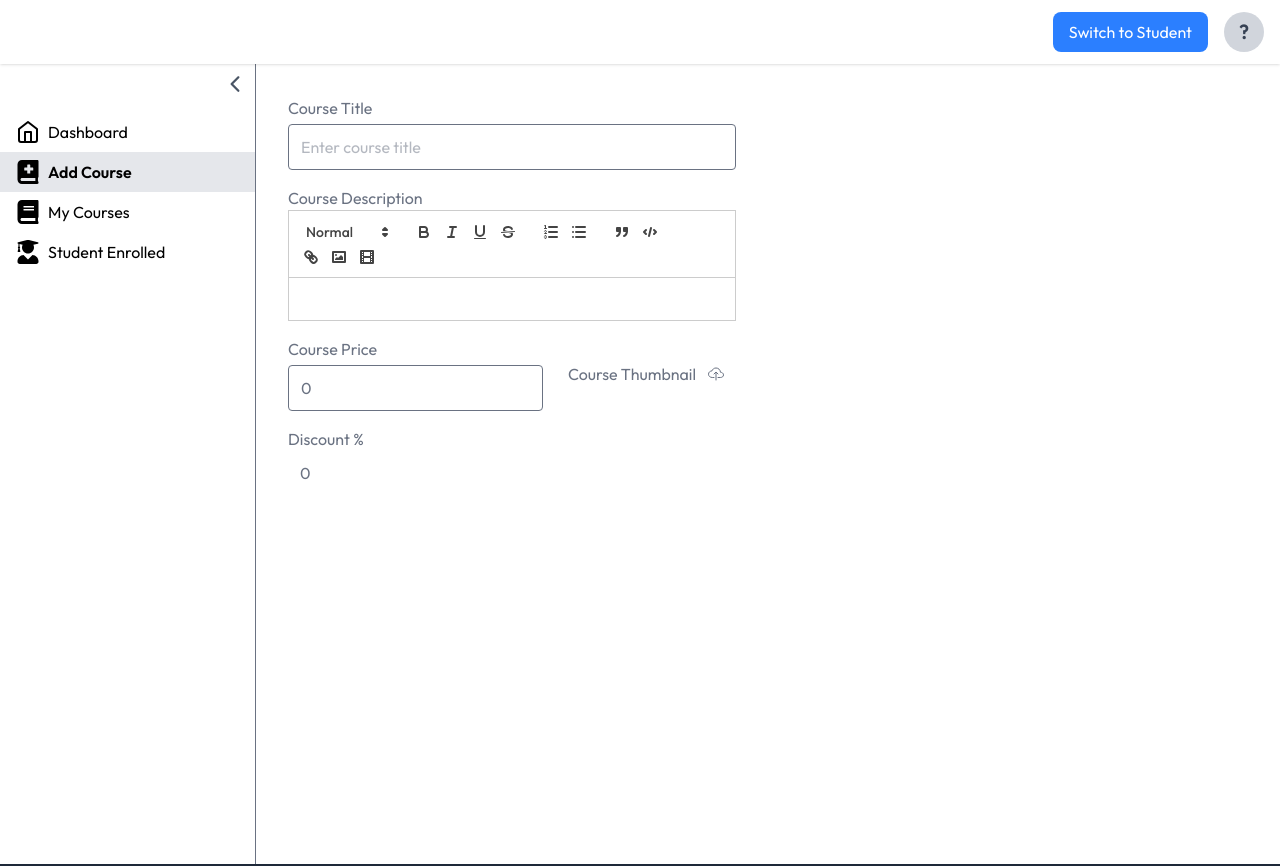
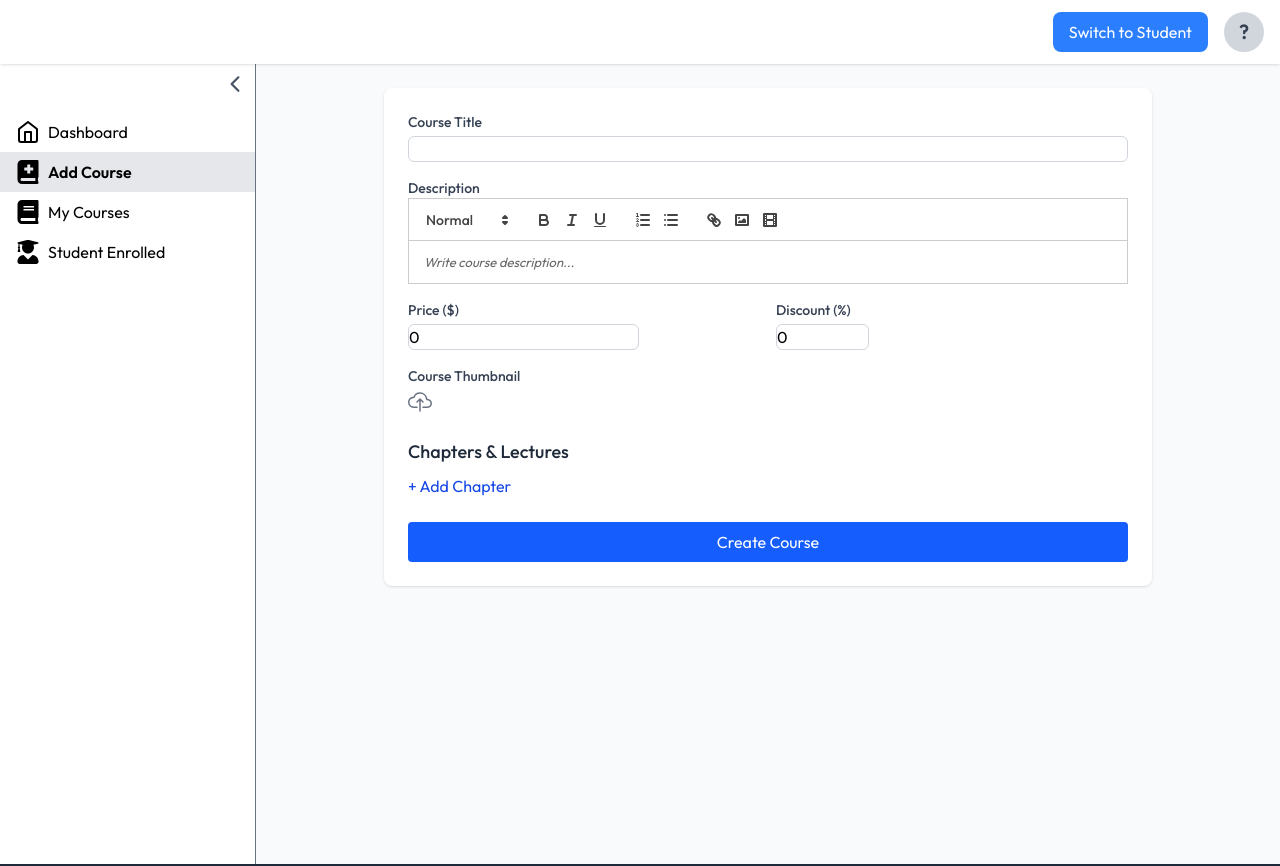
Before and after one commit to Arun-Taj/LMS-MERN, a React (Vite) app in the folder client/: page /educator/addCourse in a window 1280 px wide. Shown: the top 866 px of the page. Built offline with nearby package versions, Linux system fonts and the light colour scheme.

Commit message:
fix:Add course bugs fixed for now

```diff
--- a/client/src/pages/educator/AddCourse.jsx
+++ b/client/src/pages/educator/AddCourse.jsx
@@ -1,24 +1,23 @@
+import React, { useEffect, useState, useRef } from "react";
 import Quill from "quill";
-import React, { useEffect, useState, useRef } from "react";
 import uniqid from "uniqid";
+import axios from "axios";
 import "quill/dist/quill.snow.css";
-import EduLogo from "../../assets/Edu-Logo.png";
 import { IoCloudUploadOutline } from "react-icons/io5";
-
+import { RiArrowDropDownLine, RiDeleteBack2Line } from "react-icons/ri";
 
 const AddCourse = () => {
-  // const quill = new Quill('#editor');
-  const quillRef = useState(null);
+  const quillRef = useRef(null);
   const editorRef = useRef(null);
+
   const [courseTitle, setCourseTitle] = useState("");
   const [coursePrice, setCoursePrice] = useState(0);
   const [discount, setDiscount] = useState(0);
-  const [image, setImage] = useState(0);
+  const [imageFile, setImageFile] = useState(null);
   const [chapters, setChapters] = useState([]);
 
-  const [showPopUp, setShowPopUp] = useState(null);
-  const [currentChapterId, setCurrentChapterId] = useState(null);
-
+  const [showLecturePopup, setShowLecturePopup] = useState(false);
+  const [activeChapterId, setActiveChapterId] = useState(null);
   const [lectureDetails, setLectureDetails] = useState({
     lectureTitle: "",
     lectureDuration: "",
@@ -26,78 +25,296 @@ const AddCourse = () => {
     isPreviewFree: false,
   });
 
+  // initialize Quill editor
   useEffect(() => {
     if (editorRef.current && !quillRef.current) {
       quillRef.current = new Quill(editorRef.current, {
         theme: "snow",
+        placeholder: "Write course description...",
         modules: {
           toolbar: [
-            [{ header: [1, 2, 3, 4, false] }],
-            ["bold", "italic", "underline", "strike"],
-            // lists
+            [{ header: [1, 2, 3, false] }],
+            ["bold", "italic", "underline"],
             [{ list: "ordered" }, { list: "bullet" }],
-            // indentation
-            // [{ indent: '-1' }, { indent: '+1' }],
-            // // text direction
-            // [{ direction: 'rtl' }],
-            // blockquote and code-block
-            ["blockquote", "code-block"],
-            // insert options
             ["link", "image", "video"],
-            // // clean styling
-            // ['clean']
           ],
         },
       });
     }
   }, []);
 
+  // handle adding, removing, toggling chapters
+  const handleChapter = (action, chapterId = null) => {
+    if (action === "add") {
+      const title = prompt("Enter chapter name:");
+      if (!title) return;
+      const newChapter = {
+        chapterId: uniqid(),
+        chapterTitle: title,
+        chapterContent: [],
+        collapsed: false,
+      };
+      setChapters(prev => [...prev, newChapter]);
+    }
+    if (action === "remove" && chapterId) {
+      if (window.confirm("Are you sure you want to delete this chapter?")) {
+        setChapters(prev => prev.filter(ch => ch.chapterId !== chapterId));
+      }
+    }
+    if (action === "toggle" && chapterId) {
+      setChapters(prev =>
+        prev.map(ch =>
+          ch.chapterId === chapterId ? { ...ch, collapsed: !ch.collapsed } : ch
+        )
+      );
+    }
+    if (action === "openLecturePopup" && chapterId) {
+      setActiveChapterId(chapterId);
+      setShowLecturePopup(true);
+    }
+  };
+
+  // handle lecture form submit
+  const handleAddLecture = () => {
+    if (!lectureDetails.lectureTitle || !lectureDetails.lectureDuration || !lectureDetails.lectureUrl) {
+      alert("Please fill all lecture fields.");
+      return;
+    }
+    setChapters(prev =>
+      prev.map(ch => {
+        if (ch.chapterId === activeChapterId) {
+          return {
+            ...ch,
+            chapterContent: [...ch.chapterContent, { ...lectureDetails }],
+          };
+        }
+        return ch;
+      })
+    );
+    // reset
+    setLectureDetails({ lectureTitle: "", lectureDuration: "", lectureUrl: "", isPreviewFree: false });
+    setShowLecturePopup(false);
+    setActiveChapterId(null);
+  };
+
+  // handle form submission
+  const handleSubmit = async e => {
+    e.preventDefault();
+    const descriptionHtml = quillRef.current.root.innerHTML;
+
+    const formData = new FormData();
+    formData.append("title", courseTitle);
+    formData.append("description", descriptionHtml);
+    formData.append("price", coursePrice);
+    formData.append("discount", discount);
+    if (imageFile) formData.append("thumbnail", imageFile);
+
+    formData.append("chapters", JSON.stringify(chapters));
+
+    for (const [key, value] of formData.entries()) {
+      console.log(`${key}:`, value);
+    }
+
+    try {
+      const response = await axios.post("/api/courses", formData, {
+        headers: { "Content-Type": "multipart/form-data" },
+      });
+      alert("Course created successfully!");
+      // reset form
+      setCourseTitle("");
+      quillRef.current.setText("");
+      setCoursePrice(0);
+      setDiscount(0);
+      setImageFile(null);
+      setChapters([]);
+    } catch (error) {
+      console.error(error);
+      alert("Error creating course. Please try again.");
+    }
+
+  };
+
   return (
-    <div className="min-h-screen overflow-scroll flex flex-col items-start justify-between md:p-8 md:pb-0 p-4 pt-8 pb-0">
-      <form
-        action=""
-        className="flex flex-col gap-4 max-w-md w-full text-gray-500"
-      >
-        <div className="flex flex-col gap-1">
-          <p>Course Title</p>
+    <div className="min-h-screen overflow-auto p-6 bg-gray-50">
+      <form onSubmit={handleSubmit} className="max-w-3xl mx-auto bg-white p-6 rounded-lg shadow">
+        {/* Title */}
+        <div className="mb-4">
+          <label className="block text-sm font-medium text-gray-700">Course Title</label>
           <input
             type="text"
-            onChange={(e) => setCourseTitle(e.target.value)}
             value={courseTitle}
-            placeholder="Enter course title"
+            onChange={e => setCourseTitle(e.target.value)}
+            className="mt-1 w-full border border-gray-300 rounded-md"
             required
-            className="outline-none md:py-2.5 py-2 px-3 rounded border border-gray-500"
           />
         </div>
-        <div>
-          <p>Course Description</p>
-          <div ref={editorRef}></div>
+        {/* Description */}
+        <div className="mb-4">
+          <label className="block text-sm font-medium text-gray-700">Description</label>
+          <div ref={editorRef} className="mt-1 h-40" />
         </div>
-
-        <div className="flex items-center justify-between flex-wrap">
-          <div className="flex flex-col gap-1">
-            <p>Course Price</p>
+        {/* Price & Discount */}
+        <div className="grid grid-cols-2 gap-4 mb-4">
+          <div>
+            <label className="block text-sm  font-medium text-gray-700">Price ($)</label>
             <input
-              type="text"
-              onChange={(e) => setCoursePrice(e.target.value)}
+              type="number"
               value={coursePrice}
-              className="outline-none md:py-2.5 py-2 px-3 rounded border border-gray-500"
+              onChange={e => setCoursePrice(e.target.value)}
+              className="mt-1 w-auto border border-gray-300 rounded-md"
+              required
             />
           </div>
-          <div className="flex md:flex-row felx-col items-center gap-3">
-            <p>Course Thumbnail</p>
-            <label htmlFor="thumbnailImage" className="flex items-center gap-3">
-              <IoCloudUploadOutline/>
-              <input type="file" id="thumbnailImage"onChange={e=>setImage(e.target.files[0])}accept="image/*" hidden/>
-              <img src={image ? URL.createObjectURL(image):''} alt="" />
-            </label>
+          <div>
+            <label className="block text-sm font-medium text-gray-700">Discount (%)</label>
+            <input
+              type="number"
+              value={discount}
+              onChange={e => setDiscount(e.target.value)}
+              className="mt-1 w-auto border border-gray-300 rounded-md"
+              min={0}
+              max={100}
+            />
           </div>
         </div>
-        <div>
-          <p>Discount %</p>
-          <input type="number" onChange={e=>setDiscount(e.target.value)} value={discount} placeholder="0" min={0} max={100} className="outline-none md:py-2.5 py-2 w-28 px-3 rounded border-gray-500" required/>
+        {/* Thumbnail */}
+        <div className="mb-6">
+          <label className="block text-sm font-medium text-gray-700">Course Thumbnail</label>
+          <div className="mt-1 flex items-center">
+            <label className="flex items-center cursor-pointer">
+              <IoCloudUploadOutline className="text-2xl text-gray-500" />
+              <input
+                type="file"
+                accept="image/*"
+                className="hidden"
+                onChange={e => setImageFile(e.target.files[0])}
+              />
+            </label>
+            {imageFile && (
+              <img
+                src={URL.createObjectURL(imageFile)}
+                alt="Thumbnail Preview"
+                className="ml-4 h-20 w-20 object-cover rounded"
+              />
+            )}
+          </div>
         </div>
+        {/* Chapters */}
+        <div className="mb-6">
+          <h3 className="text-lg font-medium text-gray-800 mb-2">Chapters & Lectures</h3>
+          {chapters.map((chapter, idx) => (
+            <div key={chapter.chapterId} className="mb-4 bg-gray-100 rounded-lg">
+              <div className="flex items-center justify-between p-4">
+                <div className="flex items-center">
+                  <RiArrowDropDownLine
+                    className={`cursor-pointer transform ${chapter.collapsed ? "-rotate-90" : ""}`}
+                    onClick={() => handleChapter("toggle", chapter.chapterId)}
+                  />
+                  <span className="ml-2 font-semibold">{idx + 1}. {chapter.chapterTitle}</span>
+                </div>
+                <div className="flex items-center gap-3">
+                  <span>{chapter.chapterContent.length} lectures</span>
+                  <button type="button" onClick={() => handleChapter("openLecturePopup", chapter.chapterId)} className="text-blue-600 hover:underline">
+                    + Add Lecture
+                  </button>
+                  <RiDeleteBack2Line
+                    className="cursor-pointer text-red-500"
+                    onClick={() => handleChapter("remove", chapter.chapterId)}
+                  />
+                </div>
+              </div>
+              {!chapter.collapsed && (
+                <div className="px-6 pb-4">
+                  {chapter.chapterContent.map((lec, i) => (
+                    <div key={i} className="flex justify-between items-center py-1">
+                      <span>{i + 1}. {lec.lectureTitle} ({lec.lectureDuration} mins) - {lec.isPreviewFree ? "Free" : "Paid"}</span>
+                      <RiDeleteBack2Line
+                        className="cursor-pointer text-gray-500"
+                        onClick={() => {
+                          setChapters(prev =>
+                            prev.map(ch => {
+                              if (ch.chapterId === chapter.chapterId) {
+                                return { ...ch, chapterContent: ch.chapterContent.filter((_, idx) => idx !== i) };
+                              }
+                              return ch;
+                            })
+                          );
+                        }}
+                      />
+                    </div>
+                  ))}
+                </div>
+              )}
+            </div>
+          ))}
+          <button type="button" onClick={() => handleChapter("add")} className="text-blue-700 hover:underline">
+            + Add Chapter
+          </button>
+        </div>
+        {/* Submit */}
+        <button
+          type="submit"
+          className="w-full py-2 px-4 bg-blue-600 text-white rounded hover:bg-blue-700"
+        >
+          Create Course
+        </button>
       </form>
+
+      {/* Lecture Popup */}
+      {showLecturePopup && (
+        <div className="fixed inset-0 flex items-center justify-center bg-black bg-opacity-50">
+          <div className="bg-white p-6 rounded-lg shadow-lg w-full max-w-md">
+            <h2 className="text-xl font-semibold mb-4">Add Lecture Details</h2>
+            <div className="space-y-3">
+              <div>
+                <label className="block text-sm font-medium text-gray-700">Title</label>
+                <input
+                  type="text"
+                  className="mt-1 w-full border-gray-300 rounded-md"
+                  value={lectureDetails.lectureTitle}
+                  onChange={e => setLectureDetails({ ...lectureDetails, lectureTitle: e.target.value })}
+                />
+              </div>
+              <div>
+                <label className="block text-sm font-medium text-gray-700">Duration (mins)</label>
+                <input
+                  type="number"
+                  className="mt-1 w-full border-gray-300 rounded-md"
+                  value={lectureDetails.lectureDuration}
+                  onChange={e => setLectureDetails({ ...lectureDetails, lectureDuration: e.target.value })}
+                />
+              </div>
+              <div>
+                <label className="block text-sm font-medium text-gray-700">URL</label>
+                <input
+                  type="text"
+                  className="mt-1 w-full border-gray-300 rounded-md"
+                  value={lectureDetails.lectureUrl}
+                  onChange={e => setLectureDetails({ ...lectureDetails, lectureUrl: e.target.value })}
+                />
+              </div>
+              <div className="flex items-center">
+                <input
+                  type="checkbox"
+                  id="freePreview"
+                  className="mr-2"
+                  checked={lectureDetails.isPreviewFree}
+                  onChange={e => setLectureDetails({ ...lectureDetails, isPreviewFree: e.target.checked })}
+                />
+                <label htmlFor="freePreview" className="text-sm">Free Preview</label>
+              </div>
+            </div>
+            <div className="mt-6 flex justify-end gap-4">
+              <button onClick={() => setShowLecturePopup(false)} className="px-4 py-2 rounded border">
+                Cancel
+              </button>
+              <button onClick={handleAddLecture} className="px-4 py-2 bg-blue-600 text-white rounded">
+                Add Lecture
+              </button>
+            </div>
+          </div>
+        </div>
+      )}
     </div>
   );
 };
```
